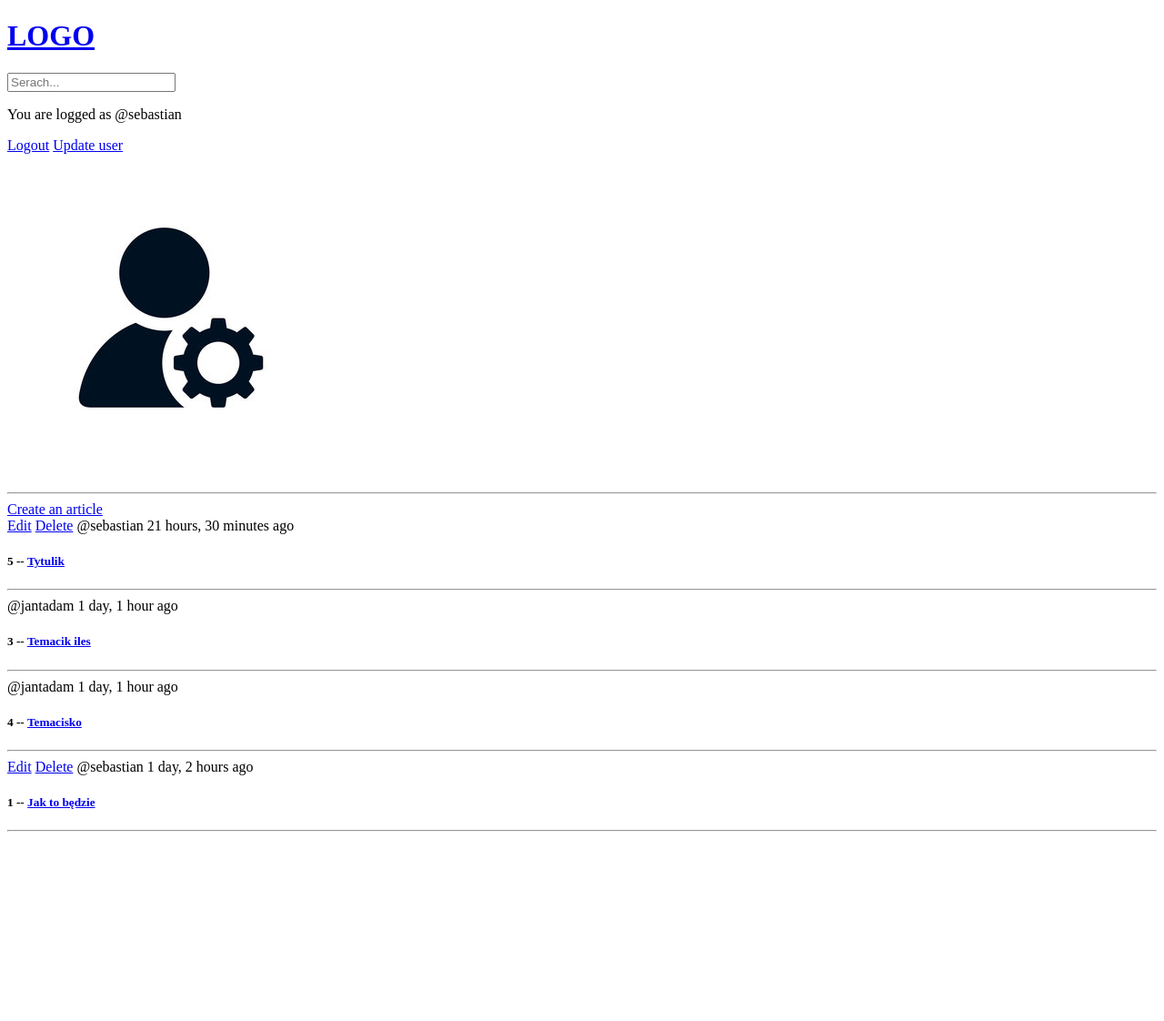
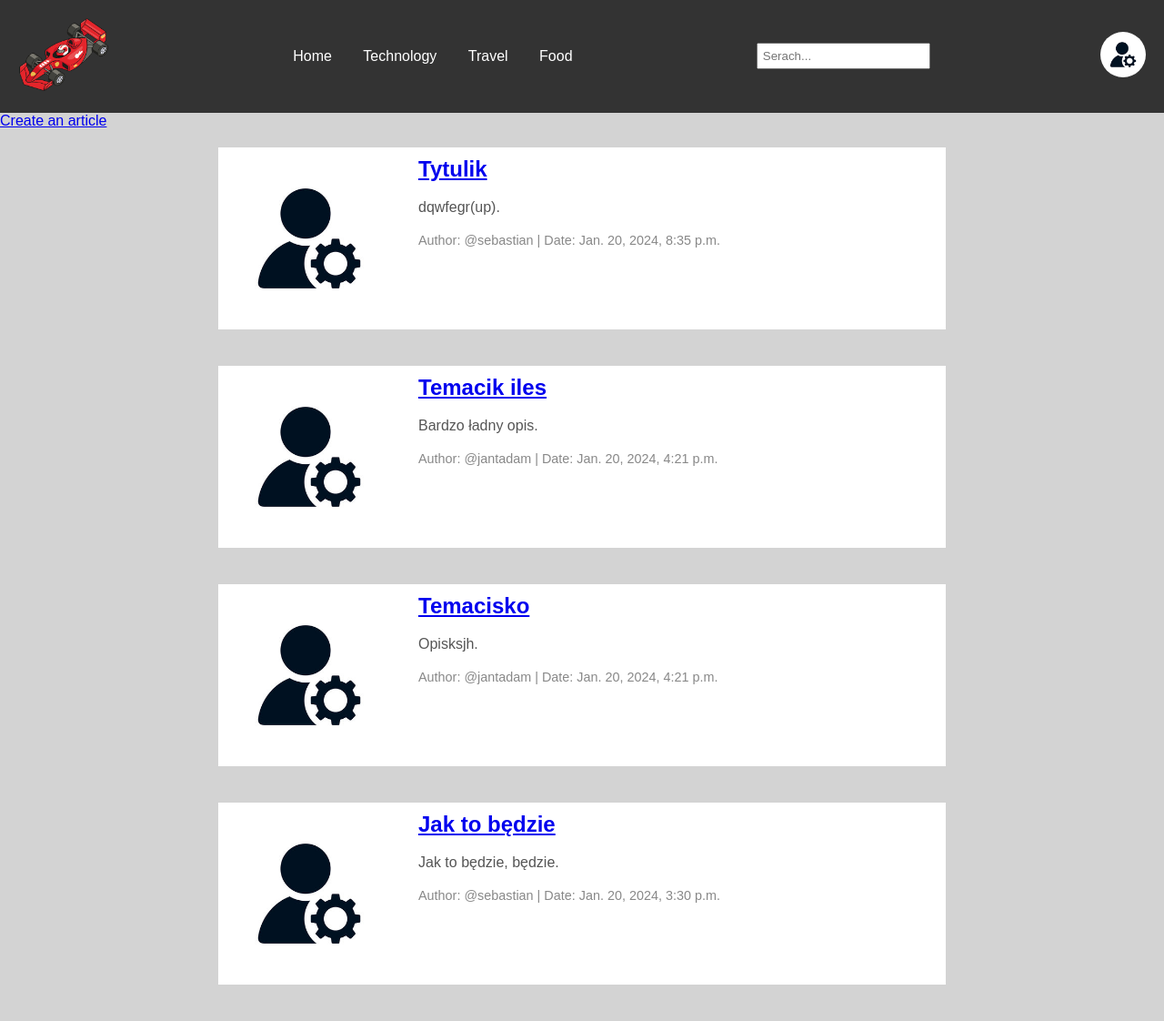
Before and after one commit to SebastianTrojan/projektWWW, a Django app: page / in a window 1280 px wide. Shown: the whole page at 91% size. Before the commit the page ends 914 px from the top, so only its background shows below. Run offline with Django 4.2, Linux system fonts and the light colour scheme; a user stored in the database is signed in; data comes from the database, SQL or seed files in the repository; both versions use the stored data as it was after the commit.

Commit message:
Upiększanie navbar

```diff
--- a/base/models.py
+++ b/base/models.py
@@ -2,11 +2,12 @@ from django.db import models
 from django.contrib.auth.models import AbstractUser
 
 class User(AbstractUser):
+    is_author = models.BooleanField('author status', default=False)
     name = models.CharField(max_length=200, null=True)
     email = models.EmailField(unique=True, null=True)
     bio = models.TextField(null=True)
 
-    avatar = models.ImageField(null=True, default="avatar.svg")
+    avatar = models.ImageField(null=True, default="def.jpg")
 
     USERNAME_FIELD = 'email'
     REQUIRED_FIELDS = []
@@ -23,7 +24,7 @@ class Article(models.Model):
     title = models.CharField(max_length = 200)
     description = models.TextField(max_length = 200)
     body = models.TextField()
-    #participants =
+    #image = models.ImageField(null=True, default="def.jpg")
     updated = models.DateTimeField(auto_now=True)
     created = models.DateTimeField(auto_now_add=True)
 
--- a/base/templates/base/home.html
+++ b/base/templates/base/home.html
@@ -3,11 +3,15 @@
 {% block content %}
 
 
-    <div clas = 'home-container'>
+
+
+     <div class = 'home-container'>
+        {% if request.user.is_author%}
         <a href="{% url 'create-article' %}">Create an article</a>
-        <div>
+        {% endif %}
+        <div class="blog-container">
             {% for article in articles %}
-            <div>
+            <!-- <div>
                 {% if request.user == article.author %}
                 <a href="{% url 'edit-article' article.id %}">Edit</a>
                 <a href="{% url 'delete-article' article.id %}">Delete</a>
@@ -15,12 +19,19 @@
                 <span>@{{ article.author.username }} {{article.created|timesince}} ago</span>
                 <h5>{{article.id}} -- <a href="{% url 'article' article.id %}">{{article.title}}</a></h5>
                 <hr>
-            </div>
+            </div> -->
+            <article class="blog-post">
+                <img src="{{request.user.avatar.url}}" alt="Article Image">
+                <div class="post-content">
+                    <h2 class="post-title"><a href="{% url 'article' article.id %}">{{article.title}}</a></h2>
+                    <p class="post-description">{{article.description}}.</p>
+                    <p class="post-meta">Author: @{{ article.author.username }} | Date: {{article.created}}</p>
+                </div>
+            </article>
             {% endfor %}
         </div>
 
     </div>
 
 
-
 {% endblock content %}
--- a/base/views.py
+++ b/base/views.py
@@ -87,6 +87,8 @@ def article(request, pk):
 @login_required(login_url='login')
 def createArticle(request):
     form = ArticleForm()
+    if not request.user.is_author :
+        return HttpResponse('Your are not allowed here!!')
     #topics = Topic.objects.all()
     if request.method == 'POST':
         form = ArticleForm(request.POST)
--- /dev/null
+++ b/static/js/scripts.js
@@ -0,0 +1,16 @@
+
+    document.addEventListener("DOMContentLoaded", function () {
+        const profileAvatar = document.getElementById("profile-avatar");
+        const profileDropdown = document.getElementById("profile-dropdown");
+
+        profileAvatar.addEventListener("click", function (event) {
+            event.stopPropagation();
+            profileDropdown.classList.toggle("show");
+        });
+
+        window.addEventListener("click", function () {
+            if (profileDropdown.classList.contains("show")) {
+                profileDropdown.classList.remove("show");
+            }
+        });
+    });
--- a/static/styles/main.css
+++ /dev/null
@@ -1,3 +0,0 @@
-body{
-    background-color: white;
-}
--- /dev/null
+++ b/static/styles/style.css
@@ -0,0 +1,120 @@
+body {
+    font-family: Arial, sans-serif;
+    margin: 0;
+    padding: 0;
+    background-color: lightgrey;
+
+}
+
+.blog-container {
+    max-width: 800px;
+    margin: 20px auto;
+}
+
+.blog-post {
+    display: flex;
+    margin-bottom: 40px;
+    background-color: white;
+}
+
+.blog-post img {
+    max-width: 200px; /* Adjust the width as needed */
+    height: auto;
+    margin-right: 20px; /* Adjust the margin as needed */
+}
+
+.post-content {
+    flex: 1;
+}
+
+.post-title {
+    font-size: 1.5em;
+    margin-top: 10px;
+    margin-bottom: 5px;
+}
+
+.post-description {
+    color: #555;
+    line-height: 1.5;
+}
+
+.post-meta {
+    color: #888;
+    font-size: 0.9em;
+    margin-top: 5px;
+}
+
+.avatar {
+    max-width: 200px; /* Adjust the width as needed */
+    height: auto;
+    margin-right: 20px; /* Adjust the margin as needed */
+}
+
+
+
+.navbar {
+    background-color: #333;
+    padding: 10px 20px;
+    display: flex;
+    justify-content: space-between;
+    align-items: center;
+}
+
+.logo img {
+    max-width: 100px; /* Adjust the width as needed */
+}
+
+.nav-links a {
+    color: #fff;
+    text-decoration: none;
+    margin: 0 15px;
+}
+
+.search-bar {
+    display: flex;
+}
+
+.search-bar input {
+    padding: 5px;
+}
+
+
+.username {
+    color: #fff;
+}
+.profile-wrapper {
+    position: relative;
+    display: inline-block;
+}
+
+#profile-avatar {
+    border-radius: 50%;
+    max-width: 50px;
+    cursor: pointer;
+}
+
+.profile-dropdown {
+    display: none;
+    position: absolute;
+    top: 100%;
+    right: 0;
+    background-color: #f9f9f9;
+    box-shadow: 0 8px 16px rgba(0, 0, 0, 0.2);
+    z-index: 1;
+    width: 150px;
+}
+
+.profile-dropdown a {
+    color: #333;
+    padding: 12px 16px;
+    display: block;
+    text-decoration: none;
+}
+
+.profile-dropdown a:hover {
+    background-color: #ddd;
+}
+
+.show {
+    display: block;
+}
--- a/templates/main.html
+++ b/templates/main.html
@@ -6,8 +6,8 @@
     <meta http-equiv='X-UA-Compatible' content='IE=edge'>
     <title>Stronka o F1</title>
     <meta name='viewport' content='width=device-width, initial-scale=1'>
-    <link rel='stylesheet' type='text/css' media='screen' href="{% static 'styles/main.css' %}">
-    <!-- <script src='main.js'></script> -->
+    <link rel='stylesheet' type='text/css' media='screen' href="{% static 'styles/style.css' %}">
+
 </head>
 
 <body>
@@ -27,7 +27,7 @@
 
     {% endblock %}
 
-    <script src="{% static 'js/script.js' %}"></script>
+    <script src="{% static 'js/scripts.js' %}"></script>
 
 </body>
 
--- a/templates/navbar.html
+++ b/templates/navbar.html
@@ -1,7 +1,4 @@
-<a href="/">
-    <h1>LOGO</h1>
-</a>
-
+<!--
 <form method ="GET" action="{% url 'home' %}">
     <input type="text" name="q" placeholder = "Serach...">
 </form>
@@ -10,11 +7,44 @@
 <p>You are logged as @{{request.user.username}}</p>
 <a href="{% url 'logout' %}">Logout</a>
 <a href="{% url 'update-user' %}">Update user</a>
-<div class="avatar avatar--medium active">
+<div class="avatar">
     <img src="{{request.user.avatar.url}}" />
 </div></a>
 {% else %}
 <a href="{% url 'login' %}">Login</a>
 
 {% endif %}
-<hr>
+<hr> -->
+{% load static %}
+<header class="navbar">
+    <div class="logo">
+        <a href="/">
+            <img src="{% static 'images/logo.webp' %}" alt="Logo">
+        </a>
+    </div>
+    <nav class="nav-links">
+        <a href="#">Home</a>
+        <a href="#">Technology</a>
+        <a href="#">Travel</a>
+        <a href="#">Food</a>
+        <!-- Add more topics as needed -->
+    </nav>
+    <div class="search-bar">
+        <form method ="GET" action="{% url 'home' %}">
+            <input type="text" name="q" placeholder = "Serach...">
+        </form>
+    </div>
+    {% if request.user.is_authenticated %}
+    <div class="profile-wrapper">
+        <img src="{{request.user.avatar.url}}" alt="Profile Photo" id="profile-avatar">
+        <div class="profile-dropdown" id="profile-dropdown">
+            <a href="{% url 'logout' %}">Logout</a>
+            <a href="{% url 'update-user' %}">Update user</a>
+        </div>
+    </div>
+    {% else %}
+    <div class="nav-links">
+        <a href="{% url 'login' %}">Login/Register</a>
+    </div>
+    {% endif %}
+</header>
```
Also changed, not shown: base/templates/base/article.html (+9 -0 lines), base/migrations/0004_user_is_author.py (added), db.sqlite3, static/images/admin.jpg (added), static/images/avatar.svg (deleted), static/images/def.jpg (added), static/images/def_RMQXBBl.jpg (added), static/images/logo.svg (deleted), static/images/logo.webp (added).
